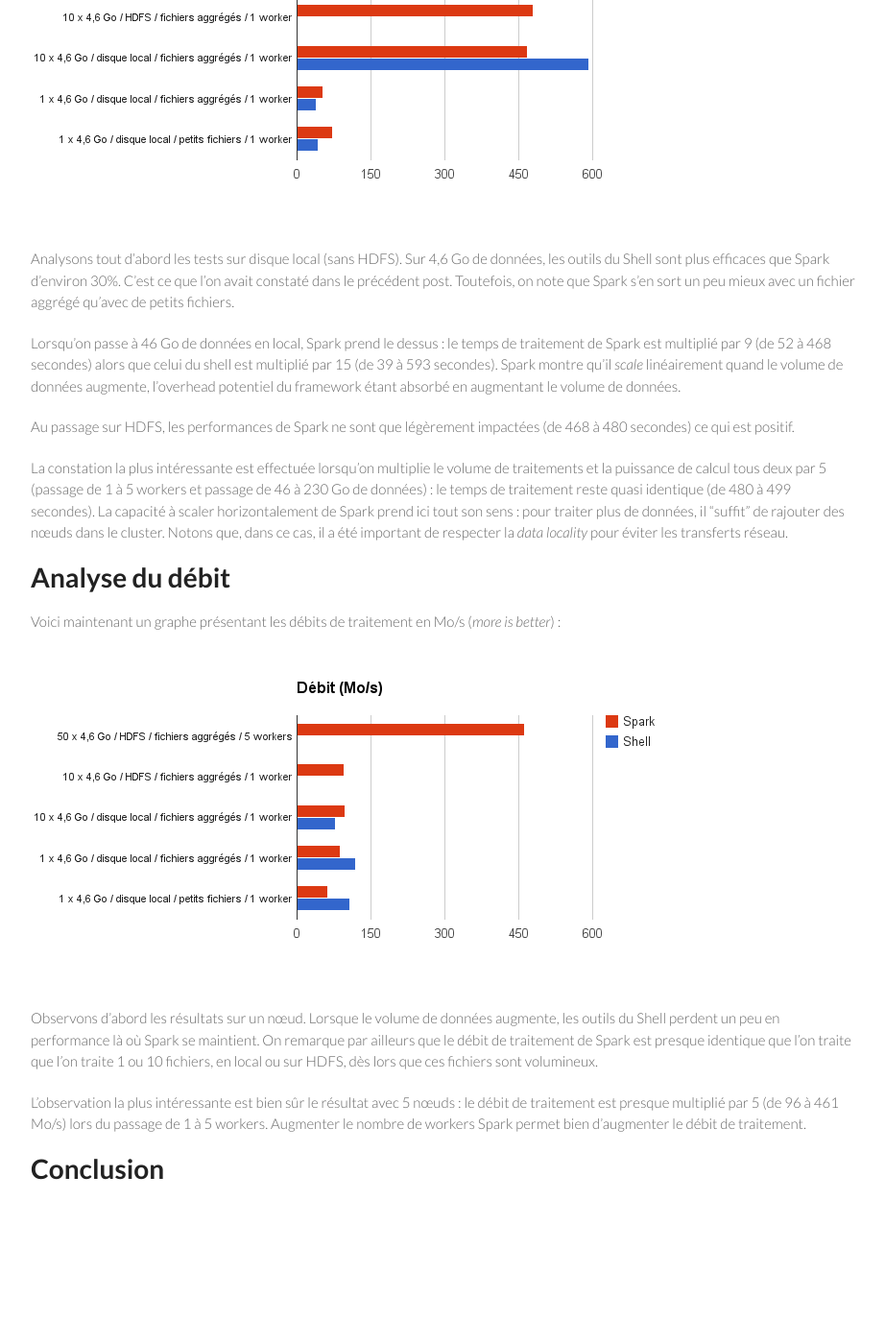
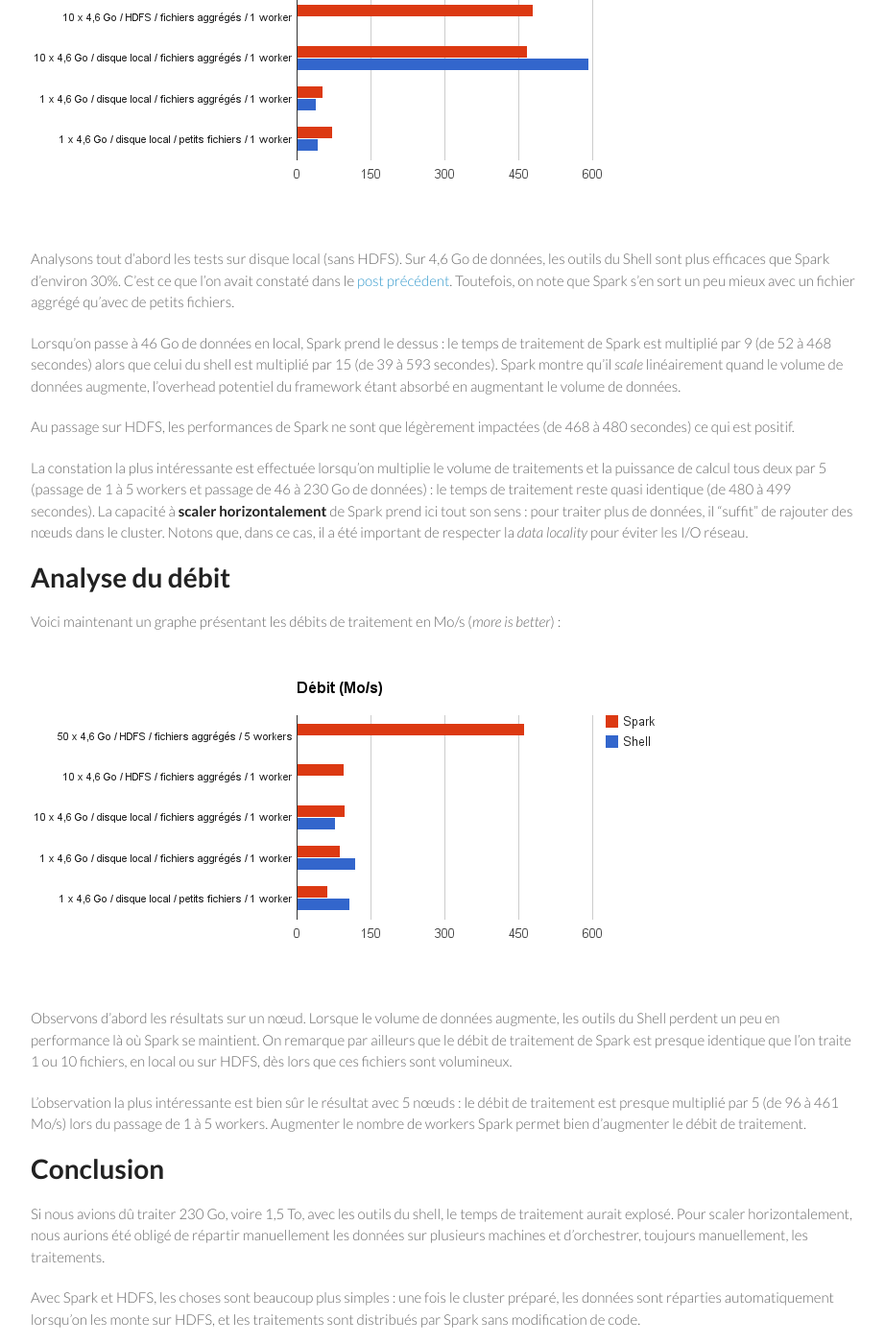
Before and after one commit to aseigneurin/aseigneurin.github.io, a Jekyll site: the page built from _posts/2015-01-28-spark-sur-gce.md, in a window 1280 px wide and 1400 px high, scrolled down 1915 px. Shown: the whole window at 96% size, without its empty margins (178-1100 px from the left). Built offline with Jekyll 4.4.1, drawn with Linux system fonts in a browser that asks for light colours; nearby versions of some CDN libraries; before the commit the page ends 3226 px from its top, so only the background shows below that; some of the changed text lies outside the part shown.

Commit message:
- Spark on GCE

```diff
--- a/_posts/2015-01-28-spark-sur-gce.md
+++ b/_posts/2015-01-28-spark-sur-gce.md
@@ -79,13 +79,13 @@
 
 <img src="/images/spark_sur_gce-duree.png">
 
-Analysons tout d'abord les tests sur disque local (sans HDFS). Sur 4,6 Go de données, les outils du Shell sont plus efficaces que Spark d'environ 30%. C'est ce que l'on avait constaté dans le précédent post. Toutefois, on note que Spark s'en sort un peu mieux avec un fichier aggrégé qu'avec de petits fichiers.
+Analysons tout d'abord les tests sur disque local (sans HDFS). Sur 4,6 Go de données, les outils du Shell sont plus efficaces que Spark d'environ 30%. C'est ce que l'on avait constaté dans le [post précédent](/2015/01/23/spark-vs-command-line-tools.html). Toutefois, on note que Spark s'en sort un peu mieux avec un fichier aggrégé qu'avec de petits fichiers.
 
 Lorsqu'on passe à 46 Go de données en local, Spark prend le dessus : le temps de traitement de Spark est multiplié par 9 (de 52 à 468 secondes) alors que celui du shell est multiplié par 15 (de 39 à 593 secondes). Spark montre qu'il *scale* linéairement quand le volume de données augmente, l'overhead potentiel du framework étant absorbé en augmentant le volume de données.
 
 Au passage sur HDFS, les performances de Spark ne sont que légèrement impactées (de 468 à 480 secondes) ce qui est positif.
 
-La constation la plus intéressante est effectuée lorsqu'on multiplie le volume de traitements et la puissance de calcul tous deux par 5 (passage de 1 à 5 workers et passage de 46 à 230 Go de données) : le temps de traitement reste quasi identique (de 480 à 499 secondes). La capacité à scaler horizontalement de Spark prend ici tout son sens : pour traiter plus de données, il "suffit" de rajouter des nœuds dans le cluster. Notons que, dans ce cas, il a été important de respecter la *data locality* pour éviter les transferts réseau.
+La constation la plus intéressante est effectuée lorsqu'on multiplie le volume de traitements et la puissance de calcul tous deux par 5 (passage de 1 à 5 workers et passage de 46 à 230 Go de données) : le temps de traitement reste quasi identique (de 480 à 499 secondes). La capacité à **scaler horizontalement** de Spark prend ici tout son sens : pour traiter plus de données, il "suffit" de rajouter des nœuds dans le cluster. Notons que, dans ce cas, il a été important de respecter la *data locality* pour éviter les I/O réseau.
 
 # Analyse du débit
 
@@ -93,8 +93,14 @@
 
 <img src="/images/spark_sur_gce-debit.png">
 
-Observons d'abord les résultats sur un nœud. Lorsque le volume de données augmente, les outils du Shell perdent un peu en performance là où Spark se maintient. On remarque par ailleurs que le débit de traitement de Spark est presque identique que l'on traite que l'on traite 1 ou 10 fichiers, en local ou sur HDFS, dès lors que ces fichiers sont volumineux.
+Observons d'abord les résultats sur un nœud. Lorsque le volume de données augmente, les outils du Shell perdent un peu en performance là où Spark se maintient. On remarque par ailleurs que le débit de traitement de Spark est presque identique que l'on traite 1 ou 10 fichiers, en local ou sur HDFS, dès lors que ces fichiers sont volumineux.
 
 L'observation la plus intéressante est bien sûr le résultat avec 5 nœuds : le débit de traitement est presque multiplié par 5 (de 96 à 461 Mo/s) lors du passage de 1 à 5 workers. Augmenter le nombre de workers Spark permet bien d'augmenter le débit de traitement.
 
 # Conclusion
+
+Si nous avions dû traiter 230 Go, voire 1,5 To, avec les outils du shell, le temps de traitement aurait explosé. Pour scaler horizontalement, nous aurions été obligé de répartir manuellement les données sur plusieurs machines et d'orchestrer, toujours manuellement, les traitements.
+
+Avec Spark et HDFS, les choses sont beaucoup plus simples : une fois le cluster préparé, les données sont réparties automatiquement lorsqu'on les monte sur HDFS, et les traitements sont distribués par Spark sans modification de code.
+
+Spark montre ici qu'il est très performant même lorsque le volume de données (230 Go) ne peut pas vraiment être qualifié de Big Data. Le framework adresse ainsi le problème de l'augmentation de la quantité de données à traiter par un scaling horizontal très facile à mettre en place.
```
Also changed, not shown: other parts of _posts/2015-01-28-spark-sur-gce.md (+1 -1 lines).
